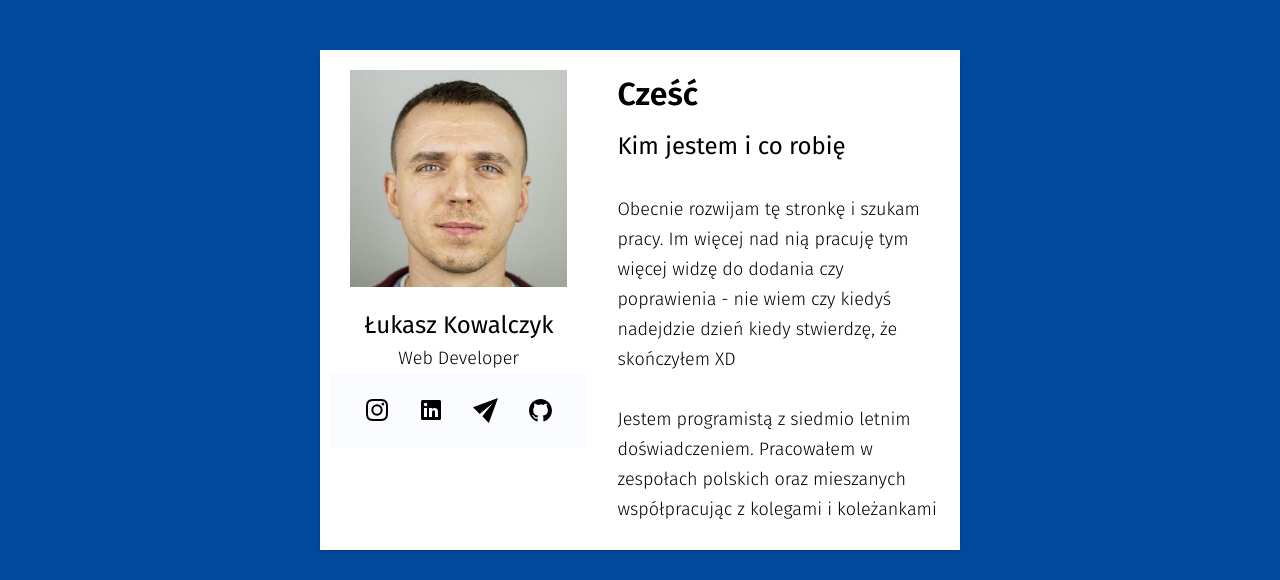
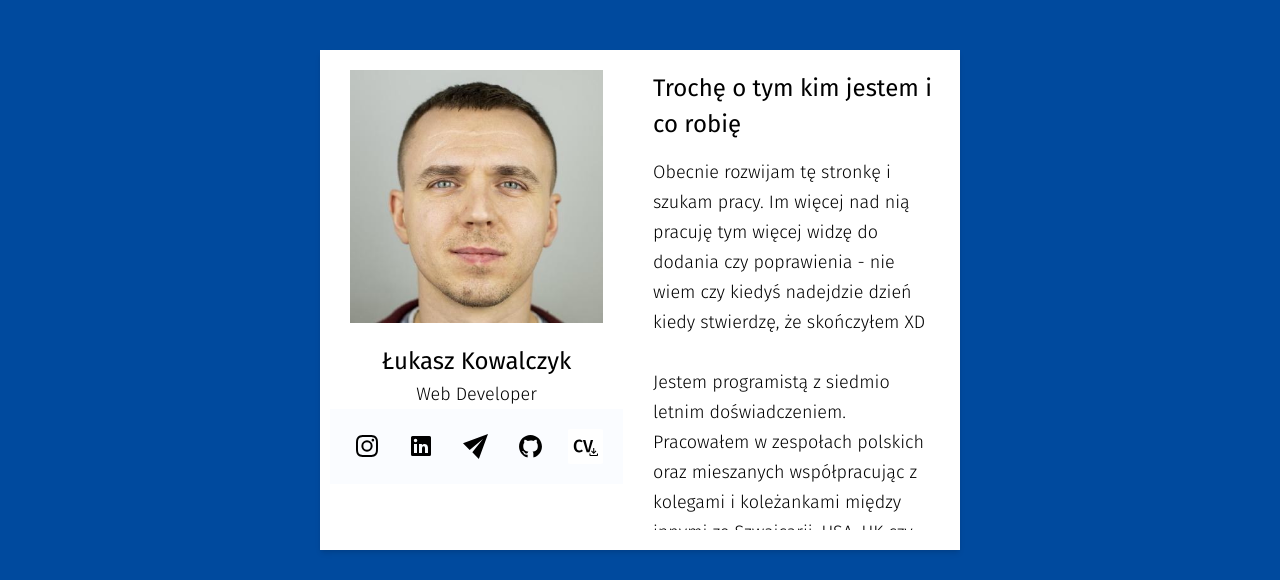
Before and after one commit to LukeKow/lukasz.kowalczyk.web.dev, a React (Vite) app: page / in a window 1280 px wide. Shown: the part 126-706 px from the top of the page. Built offline with nearby package versions, Linux system fonts and the light colour scheme; no server answers.

Commit message:
update copy, add cv download icon

```diff
--- a/src/Home.tsx
+++ b/src/Home.tsx
@@ -17,6 +17,10 @@ import { bottomBarThemeMap } from "./components/bottomBar/BottomBarTypes";
 import { getCopy } from "./assets/copy/copy";
 import me from "./assets/images/me_2.jpg";
 import happyMe from "./assets/images/me.jpeg";
+import { DownloadCvIcon } from "./components/shared/icons/DownloadCvIcon";
+
+const CV_DOWNLOAD_URL = import.meta.env.VITE_CV_DOWNLOAD_URL;
+console.log("CV_DOWNLOAD_URL: ", CV_DOWNLOAD_URL);
 
 const mainSkills = ["React", "CSS", "Typescript", "VUE", "Javascript"];
 const librariesUsed = [
@@ -102,12 +106,22 @@ function App() {
               >
                 <GithubIcon width="25" height="25" color="white" />
               </a>
+              <a
+                href={CV_DOWNLOAD_URL}
+                target="_blank"
+                download
+                className="hover:shadow-md bg-white"
+              >
+                <DownloadCvIcon width="25" height="25" color="white" />
+              </a>
             </div>
           </div>
-          <div className="w-full overflow-y-scroll bg-white flex flex-col gap-[30px] px-5 md:px-5  lg:w-[65%] lg:max-w-[400px]">
+          <div className="w-full overflow-y-scroll bg-white flex flex-col gap-[15px] px-5 md:px-5  lg:w-[65%] lg:max-w-[400px]">
             <div className="flex flex-col gap-2.5">
-              <Typography fontType="header" text="Cześć" />
-              <Typography fontType="subheader" text="Kim jestem i co robię" />
+              <Typography
+                fontType="subheader"
+                text="Trochę o tym kim jestem i co robię"
+              />
             </div>
             <Typography fontType="body" text={copy.aboutMe} textAsHtml={true} />
           </div>
--- /dev/null
+++ b/src/components/shared/icons/DownloadCvIcon.tsx
@@ -0,0 +1,22 @@
+import { type IconProps } from "./IconTypes";
+export const DownloadCvIcon = ({ width = "35", height = "28" }: IconProps) => {
+  return (
+    <svg
+      width={width}
+      height={height}
+      viewBox="0 0 35 28"
+      fill="none"
+      xmlns="http://www.w3.org/2000/svg"
+    >
+      <title>Download CV</title>
+      <path
+        d="M33.5 23.65V25.9H24.5V23.65H23V25.9C23 26.725 23.675 27.4 24.5 27.4H33.5C34.325 27.4 35 26.725 35 25.9V23.65H33.5ZM32.75 20.65L31.6925 19.5925L29.75 21.5275V16H28.25V21.5275L26.3075 19.5925L25.25 20.65L29 24.4L32.75 20.65Z"
+        fill="currentColor"
+      />
+      <path
+        d="M8.625 4.35C9.675 4.35 10.5917 4.5 11.375 4.8C12.1583 5.1 12.925 5.55833 13.675 6.175L12 8.125C10.9833 7.30833 9.91667 6.9 8.8 6.9C7.51667 6.9 6.48333 7.41667 5.7 8.45C4.93333 9.48333 4.55 11.1083 4.55 13.325C4.55 15.4917 4.93333 17.1 5.7 18.15C6.46667 19.2 7.5 19.725 8.8 19.725C9.48333 19.725 10.0917 19.6083 10.625 19.375C11.1583 19.125 11.725 18.775 12.325 18.325L13.875 20.275C13.2917 20.875 12.55 21.375 11.65 21.775C10.7667 22.175 9.775 22.375 8.675 22.375C7.175 22.375 5.85 22.025 4.7 21.325C3.55 20.625 2.65833 19.6 2.025 18.25C1.39167 16.8833 1.075 15.2417 1.075 13.325C1.075 11.4417 1.4 9.825 2.05 8.475C2.71667 7.125 3.61667 6.1 4.75 5.4C5.9 4.7 7.19167 4.35 8.625 4.35ZM28.159 4.725L23.034 22H19.109L13.834 4.725H17.384L21.134 19.075L24.784 4.725H28.159Z"
+        fill="currentColor"
+      />
+    </svg>
+  );
+};
```
Also changed, not shown: src/assets/copy/copy.ts (+1 -1 lines).
